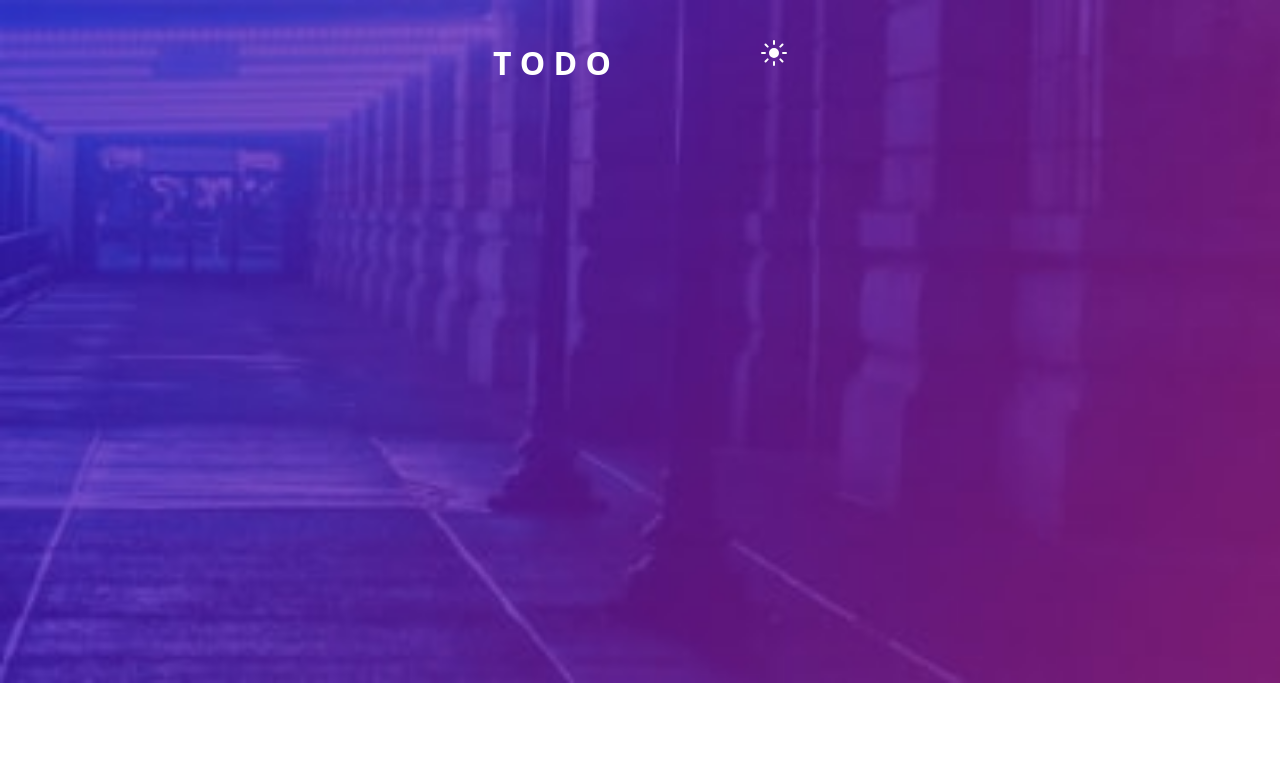
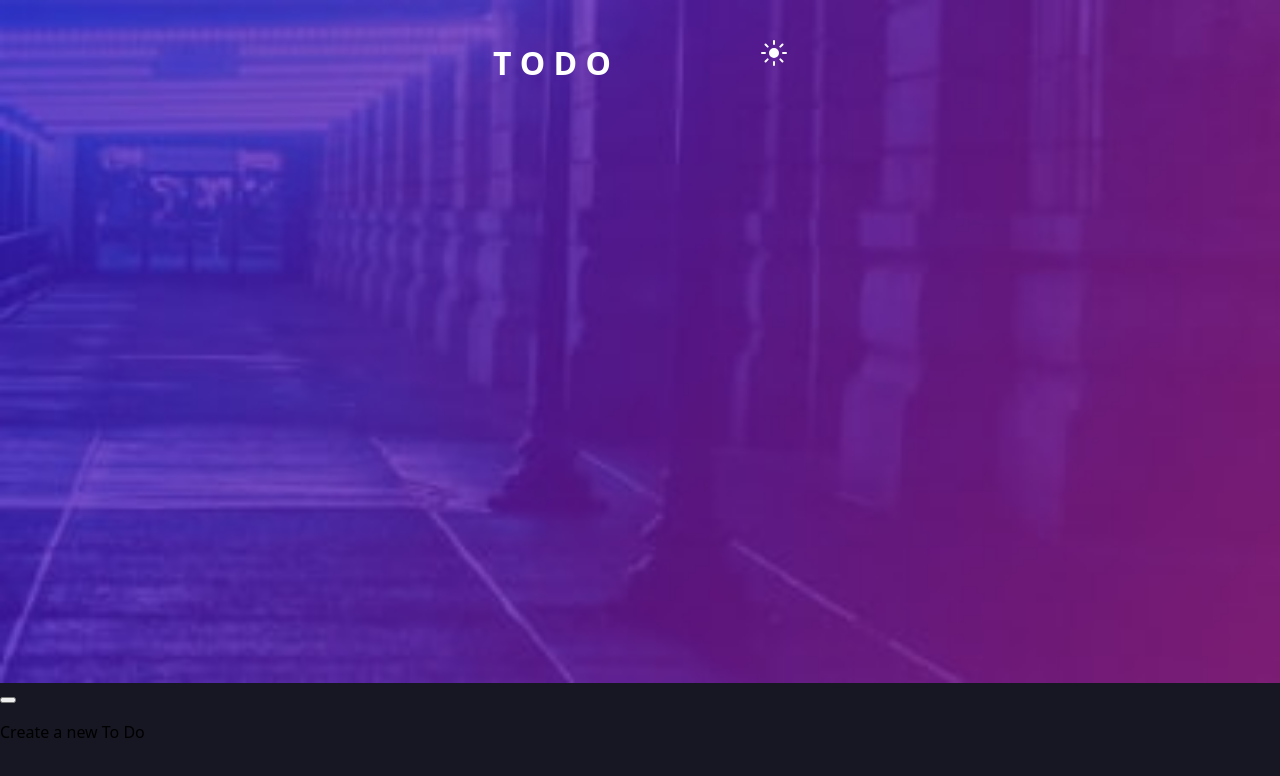
Before and after one commit to AlexProcess/React-ToDo, a React (Vite) app: page / in a window 1280 px wide. Shown: the top 776 px of the page. Built offline with nearby package versions, Linux system fonts and the light colour scheme.

Commit message:
add interface at GText for use en other components like a childrend and more some styles

```diff
--- a/src/App.css
+++ b/src/App.css
@@ -3,3 +3,7 @@ body, header, div {
   padding: 0;
   font-family: Josefin Sans, system-ui, -apple-system, BlinkMacSystemFont, 'Segoe UI', Roboto, Oxygen, Ubuntu, Cantarell, 'Open Sans', 'Helvetica Neue', sans-serif
 }
+
+body {
+  background-color: hsl(235, 21%, 11%);
+}
--- a/src/ToDoApp.tsx
+++ b/src/ToDoApp.tsx
@@ -1,11 +1,13 @@
 import React from "react";
 import "./App.css";
 import { Header } from "./components/Header";
+import { NewToDo } from "./components/NewToDo";
 
 export const ToDoApp = () => {
     return (
         <div>
             <Header />
+            <NewToDo />
         </div>
     );
 };
--- a/src/components/GText.tsx
+++ b/src/components/GText.tsx
@@ -1,5 +1,14 @@
-import React from "react";
+import "./GText.css";
 
-export const GText = () => {
-    return <div>GText</div>;
+interface GtextProps{
+    children: React.ReactNode
+}
+
+
+export const GText: React.FC<GtextProps> = ({children}) => {
+    return (
+        <div className="text__contain">
+            <p className="G__text">{children}</p>
+        </div>
+    );
 };
--- /dev/null
+++ b/src/components/NewToDo.tsx
@@ -0,0 +1,11 @@
+import { GText } from "./GText";
+import "NewToDo.css";
+
+export const NewToDo = () => {
+    return (
+        <div>
+            <button className="rounded__button"></button>
+            <GText>Create a new To Do</GText>
+        </div>
+    );
+};
--- /dev/null
+++ b/src/types/TextTheme.tsx
@@ -0,0 +1,5 @@
+const COLORS: Record<Props["backgroundColor"], string> = {
+    primary: "blue",
+    secondary: "green",
+    brand: "yellow",
+};
```
Also changed, not shown: src/components/NewToDo.css (added).
